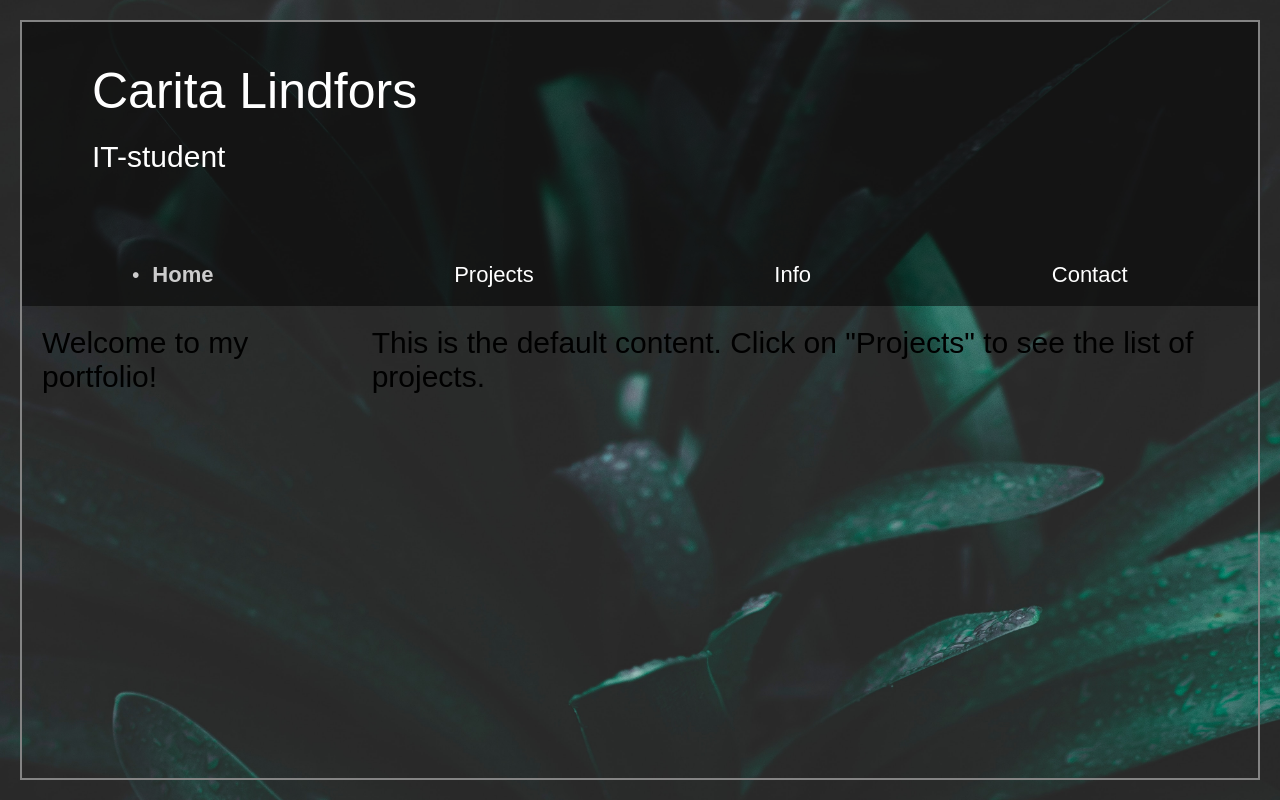
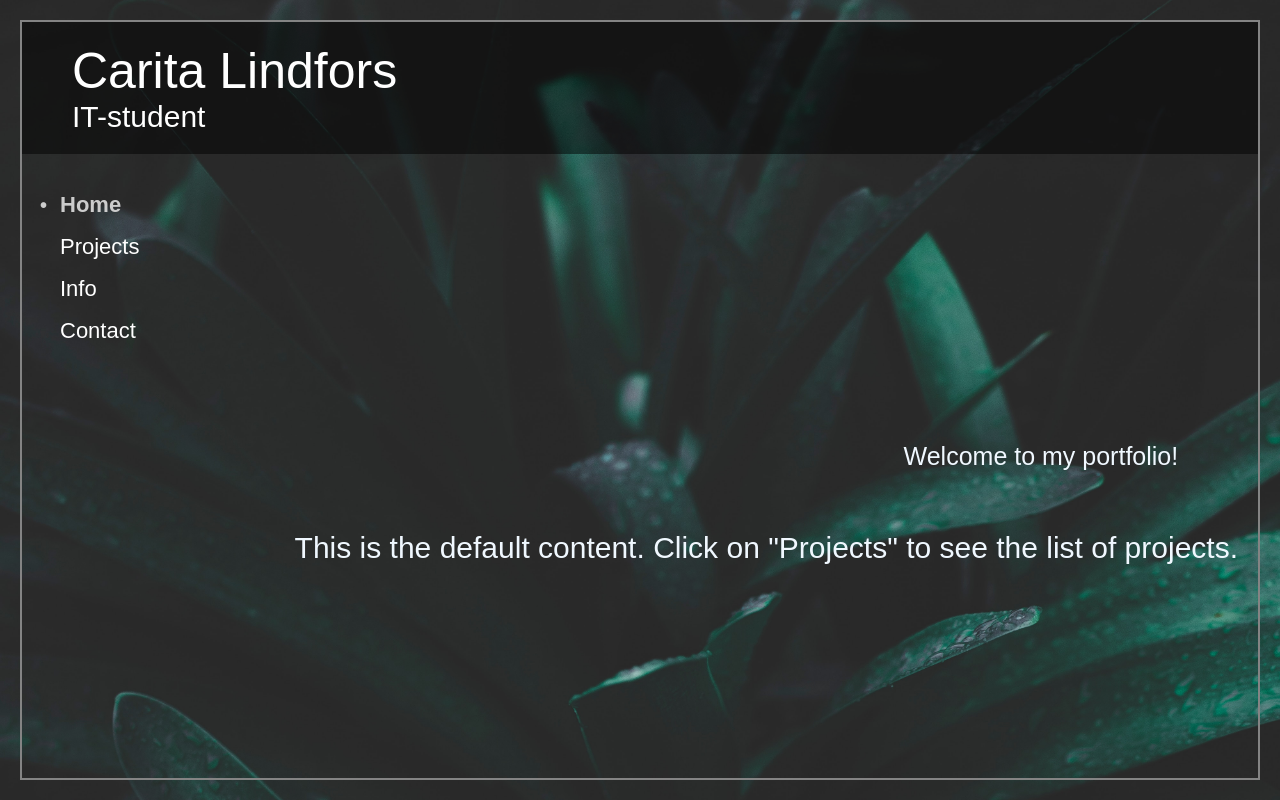
Before and after one commit to caritalin/Portfolio, a plain HTML site: page index.html in a window 1280 px wide. Drawn offline with Linux system fonts and the light colour scheme; a web font is replaced by a local one.

Commit message:
Changed Layout (Navigation and content)

```diff
--- a/index.html
+++ b/index.html
@@ -8,7 +8,6 @@
     <link href="https://fonts.googleapis.com/css2?family=Gruppo&family=Raleway:wght@100&family=Zen+Kaku+Gothic+Antique:wght@300&display=swap" rel="stylesheet"></head>
 <body>
   <div class="border-container">
-    <div class="border"></div>
     <header>
         <h1>Carita Lindfors</h1>
         <h3>IT-student</h3>
@@ -29,7 +28,9 @@
           <p>This is the default content. Click on "Projects" to see the list of projects.</p>
       </div>
 
+    </div>
 
+  </body>
 
         <script>
         // Function to add a class to the selected link
@@ -56,6 +57,12 @@
                               <li>Project 1</li>
                               <li>Project 2</li>
                               <li>Project 3</li>
+                              <li>Project 3</li>
+                              <li>Project 3</li>
+                              <li>Project 3</li>
+                              <li>Project 3</li>
+                              <li>Project 3</li>
+
                               <!-- Add more projects as needed -->
                           </ul>
                       `;
@@ -74,6 +81,7 @@
                       break;
                   default:
                       mainContent.innerHTML = `
+
                           <h2>Welcome to my portfolio!</h2>
                           <p>This is the default content. Click on the navigation links to see specific sections.</p>
                       `;
@@ -132,5 +140,4 @@
       -->
     </div>
 
-</body>
 </html>
--- a/style.css
+++ b/style.css
@@ -18,22 +18,32 @@ html {
 
   }
 
-body {
-    margin: 0;
-    overflow: hidden; /* Prevent scrollbars due to margin */
+  body {
+    display: flex;
+    flex-direction: column;
+}
+header {
+    background-color: rgba(0, 0, 0, 0.5);
+    padding: 20px 50px 20px 50px;
+    width: 100%;
+    color: white;
 }
 h1 {
-    margin: 20px;
+    margin: 0; /* Remove top and bottom margin for h1 */
     font-size: 50px;
 }
-
-h3, h2 {
+h2 {
+    font-size: 25px;
+    margin: 5%;
+}
+h3 {
     font-size: 30px;
-    margin: 20px;
+    margin: 0; /* Remove top and bottom margin for h3 */
 }
 
 p {
     font-size: 30px;
+    margin: 0;
 }
 
 .border-container {
@@ -52,30 +62,26 @@ p {
 }
 
 
-header {
-    background-color: rgba(0, 0, 0, 0.5);
-    padding: 20px 50px 50px 50px;
-    width: 100%;
-    color: white;
-    margin: 0;
-}
+
 .box-container {
+    color: aliceblue;
     display: flex;
-    justify-content: center;
-    align-items: center; /* Center items vertically */
-    flex-wrap: nowrap; /* Correct property for preventing wrapping */
+    flex-direction: column;
+    justify-content:flex-end;
+    align-items: flex-end; /* Center items vertically */
+    margin: 20px;
 }
 
 /* Style for navigation buttons */
 nav {
+    margin: 20px;
     display: flex;
-    justify-content: space-around;
-    background-color: rgba(0, 0, 0, 0.5);
+    flex-direction: column;
     padding: 10px;
     position: sticky;
     top: 0;
     z-index: 1;
-    font-size: 22px; /* Adjust the font size as needed */
+    font-size: 22px;
 }
 
 nav a {
```
